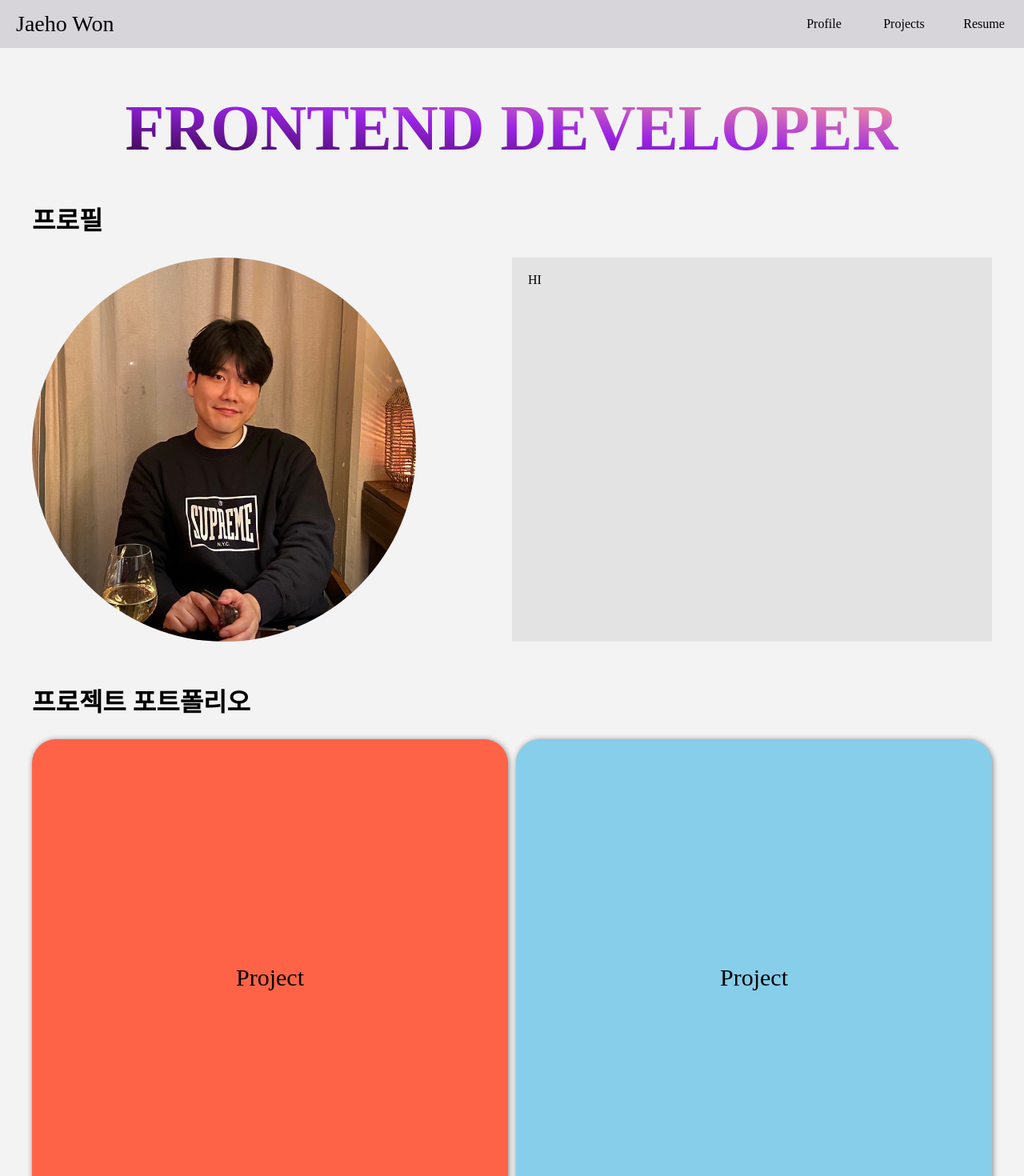
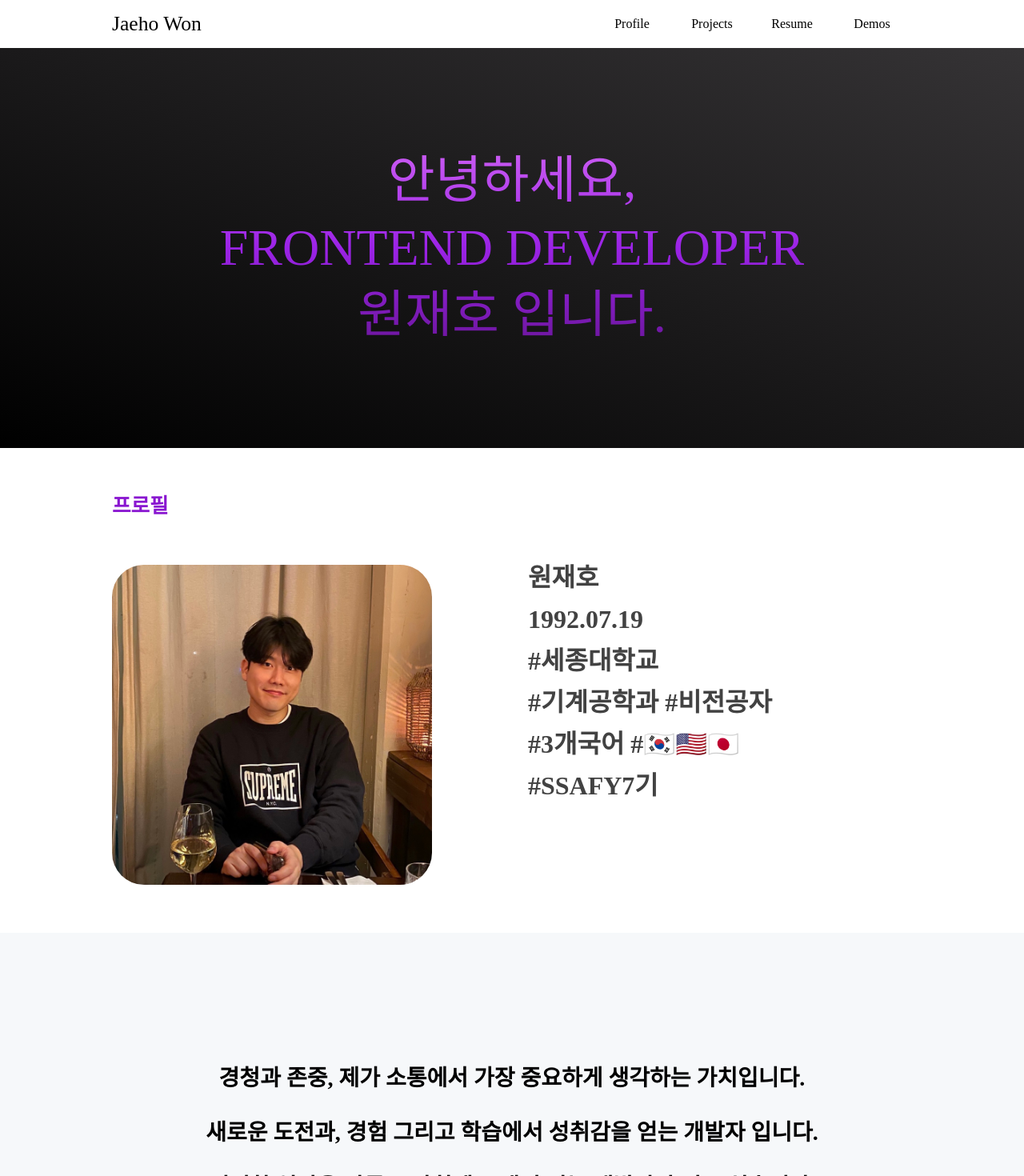
Before and after one commit to wonjh07/portfolio, a React (Vite) app: page / in a window 1280 px wide. Shown: the top 1470 px of the page at 80% size. Built offline with nearby package versions, Linux system fonts and the light colour scheme; a web font is replaced by a local one.

Commit message:
css style update

```diff
--- a/src/components/Banner.tsx
+++ b/src/components/Banner.tsx
@@ -1,10 +1,15 @@
 import styled from 'styled-components';
+import { LinearText } from '../style/style';
 
 function Banner() {
   return (
     <>
       <Container>
-        <Text>FRONTEND DEVELOPER</Text>
+        <Text>
+          <p>안녕하세요,</p>
+          <p>FRONTEND DEVELOPER</p>
+          <p>원재호 입니다.</p>
+        </Text>
       </Container>
     </>
   );
@@ -13,20 +18,33 @@ function Banner() {
 export default Banner;
 
 const Container = styled.div`
-  width: 1200px;
-  height: 200px;
+  width: 100%;
+  height: 500px;
   box-sizing: border-box;
   display: flex;
   flex-direction: column;
   align-items: center;
   justify-content: center;
+  background: linear-gradient(to right top, #000000, #353335);
 `;
 
-const Text = styled.p`
-  font-family: 'Samsung Gothic';
-  font-size: 80px;
-  font-weight: bold;
-  background: linear-gradient(to right top, #330646, #9b23e6, #ff9e96);
-  color: transparent;
-  -webkit-background-clip: text;
+const Text = styled(LinearText)`
+  height: 100%;
+  gap: 20px;
+  animation-name: fadeIn;
+  animation-duration: 2s;
+  display: flex;
+  flex-direction: column;
+  align-items: center;
+  justify-content: center;
+
+  @keyframes fadeIn {
+    from {
+      opacity: 0;
+    }
+
+    to {
+      opacity: 1;
+    }
+  }
 `;
--- a/src/components/Header.tsx
+++ b/src/components/Header.tsx
@@ -9,6 +9,7 @@ function Header() {
           <T1>Profile</T1>
           <T1>Projects</T1>
           <T1>Resume</T1>
+          <T1>Demos</T1>
         </Buttons>
       </Container>
     </>
@@ -18,9 +19,8 @@ function Header() {
 export default Header;
 
 const Container = styled.div`
-  width: 100%;
+  width: 1000px;
   height: 60px;
-  background-color: #d7d5da;
   box-sizing: border-box;
   display: flex;
   flex-direction: row;
@@ -39,9 +39,8 @@ const Buttons = styled.div`
 
 const Logo = styled.div`
   font-family: 'Samsung Gothic';
-  font-size: 28px;
+  font-size: 1.6rem;
   height: 100%;
-  margin: 0 20px;
   display: flex;
   flex-direction: row;
   align-items: center;
@@ -51,7 +50,7 @@ const Logo = styled.div`
 `;
 
 const T1 = styled.p`
-  font-size: 16px;
+  font-size: 1rem;
   font-family: 'Samsung Gothic';
   width: 100px;
   cursor: pointer;
--- a/src/components/Home.tsx
+++ b/src/components/Home.tsx
@@ -3,6 +3,7 @@ import Header from './Header';
 import ProjectBox from './ProjectBox';
 import Banner from './Banner';
 import Profile from './Profile';
+import Slogan from './Slogan';
 
 function Home() {
   return (
@@ -11,7 +12,7 @@ function Home() {
         <Header />
         <Banner />
         <Profile />
-        <ProjectBox />
+        <Slogan />
         <Footer />
       </Container>
     </>
@@ -23,14 +24,12 @@ export default Home;
 const Container = styled.div`
   width: 100%;
   height: 100%;
-  min-width: 1200px;
-  box-sizing: border-box;
   display: flex;
   flex-direction: column;
   align-items: center;
   justify-content: start;
   user-select: none;
-  background-color: #f3f3f3;
+  min-width: 1000px;
 `;
 
 const Footer = styled.div`
--- a/src/components/Profile.tsx
+++ b/src/components/Profile.tsx
@@ -9,7 +9,14 @@ function Profile() {
         <s.MenuTitle>프로필</s.MenuTitle>
         <Flexbox>
           <Photo me={me} />
-          <Description>HI</Description>
+          <Description>
+            <p> 원재호 </p>
+            <p> 1992.07.19 </p>
+            <p> #세종대학교 </p>
+            <p> #기계공학과 #비전공자 </p>
+            <p> #3개국어 #🇰🇷🇺🇸🇯🇵 </p>
+            <p> #SSAFY7기 </p>
+          </Description>
         </Flexbox>
       </Container>
     </>
@@ -19,7 +26,7 @@ function Profile() {
 export default Profile;
 
 const Container = styled.div`
-  width: 1200px;
+  width: 1000px;
   margin-bottom: 60px;
 `;
 
@@ -35,13 +42,21 @@ const Photo = styled.div<{ me: string }>`
   aspect-ratio: 1;
   background-image: url(${(props) => props.me});
   background-size: 100%;
-  border-radius: 400px;
+  border-radius: 40px;
   box-sizing: border-box;
 `;
 
 const Description = styled.div`
   width: 50%;
-  padding: 20px;
+  padding: 0 20px;
   box-sizing: border-box;
-  background-color: #e3e3e3;
+  font-size: 2rem;
+  font-family: 'Samsung Gothic';
+  display: flex;
+  flex-direction: column;
+  align-items: start;
+  justify-content: start;
+  font-weight: bold;
+  gap: 20px;
+  color: #424242;
 `;
--- /dev/null
+++ b/src/components/Slogan.tsx
@@ -0,0 +1,29 @@
+import styled from 'styled-components';
+
+function Slogan() {
+  return (
+    <>
+      <Container>
+        <p>경청과 존중, 제가 소통에서 가장 중요하게 생각하는 가치입니다.</p>
+        <p>새로운 도전과, 경험 그리고 학습에서 성취감을 얻는 개발자 입니다.</p>
+        <p>편리한 일상을 만들고 사회에 보탬이 되는 개발자가 되고 싶습니다.</p>
+      </Container>
+    </>
+  );
+}
+
+export default Slogan;
+
+const Container = styled.div`
+  width: 100%;
+  height: 500px;
+  display: flex;
+  flex-direction: column;
+  align-items: center;
+  justify-content: center;
+  gap: 40px;
+  font-size: 28px;
+  font-family: 'Samsung Gothic';
+  font-weight: bold;
+  background-color: #f6f8fa;
+`;
--- a/src/style/font.css
+++ b/src/style/font.css
@@ -11,3 +11,10 @@
   font-weight: bold;
   src: url('../assets/fonts/SG_Bold.ttf') format('truetype');
 }
+
+@font-face {
+  font-family: 'Samsung Gothic';
+  font-style: normal;
+  font-weight: medium;
+  src: url('../assets/fonts/SG_Medium.ttf') format('truetype');
+}
--- a/src/style/style.tsx
+++ b/src/style/style.tsx
@@ -4,9 +4,10 @@ export const MenuTitle = styled.p`
   width: 100%;
   text-align: start;
   font-family: 'Samsung Gothic';
-  font-size: 2rem;
+  font-size: 1.6rem;
   font-weight: bold;
-  margin-bottom: 30px;
+  margin: 60px 0;
+  color: #8916d0;
 `;
 
 export const Title = styled.p`
@@ -14,3 +15,13 @@ export const Title = styled.p`
   font-family: 'Samsung Gothic';
   font-size: 30px;
 `;
+
+export const LinearText = styled.p`
+  font-family: 'Samsung Gothic';
+  font-size: 4rem;
+  font-weight: medium;
+  background: linear-gradient(to top, #3b0951, #9b23e6, #fb96ff);
+  color: transparent;
+  -webkit-background-clip: text;
+  background-clip: text;
+`;
```
